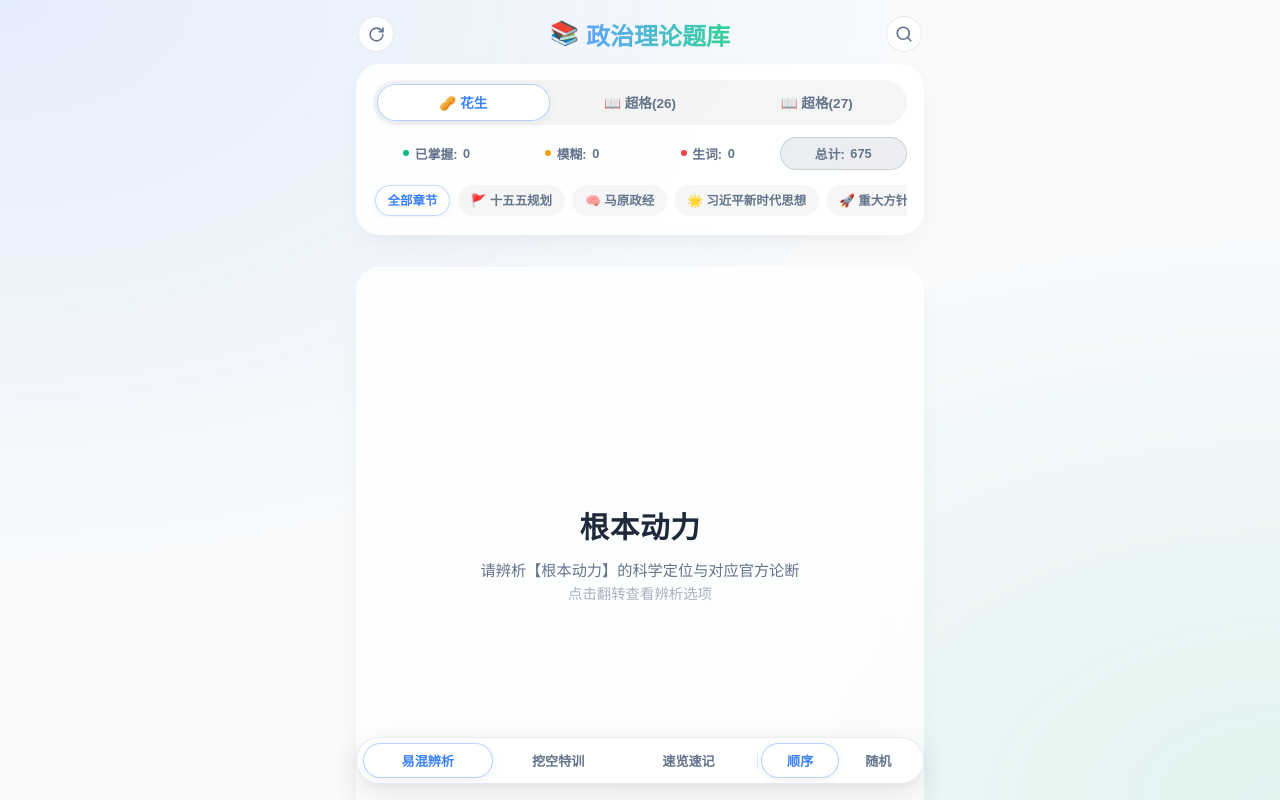
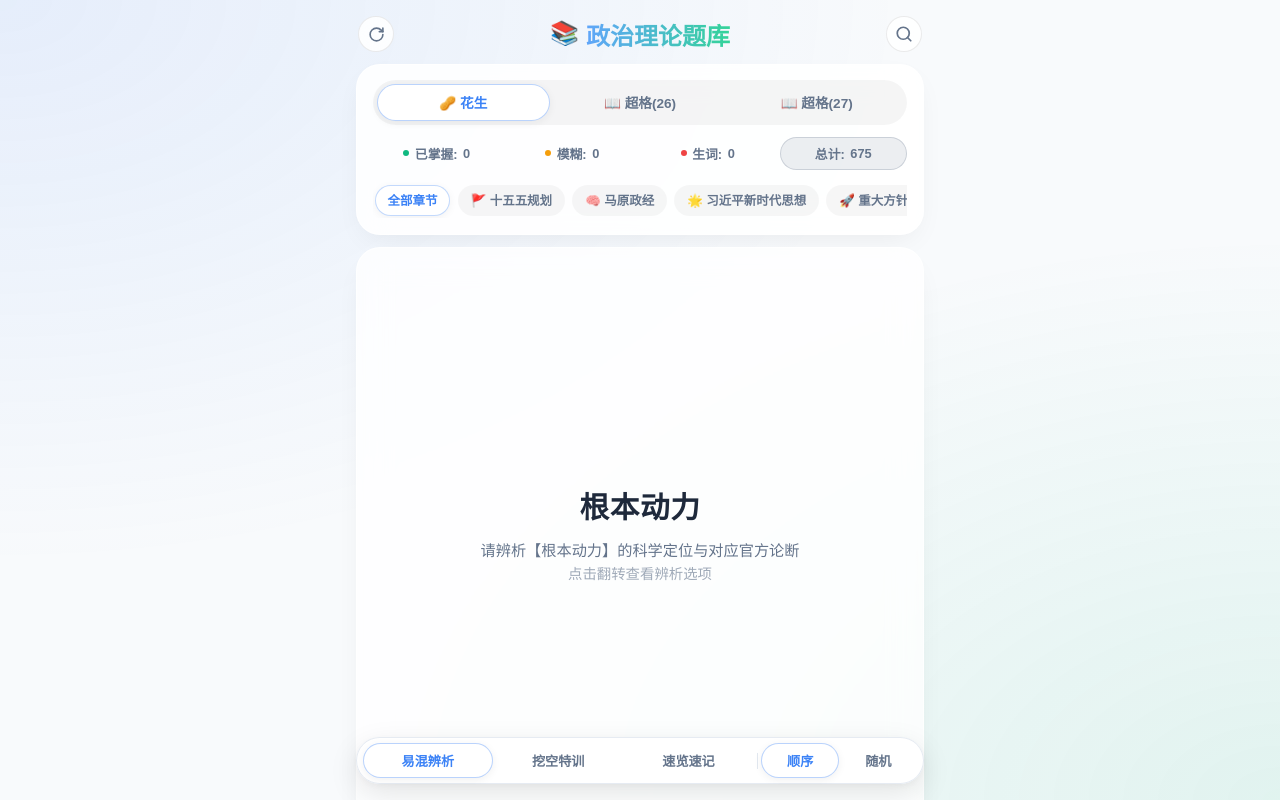
Before and after one commit to troses3/zhengzhi-fuxi, a React (Vite) app: page / in a window 1280 px wide. Shown: the top 800 px of the page. Built offline with nearby package versions, Linux system fonts and the light colour scheme.

Commit message:
style(ui): unify all vertical card and section spacing to compact 0.75rem standard

```diff
--- a/src/App.css
+++ b/src/App.css
@@ -35,13 +35,13 @@ body {
   padding: 1rem 1rem calc(4.8rem + env(safe-area-inset-bottom)) 1rem;
   display: flex;
   flex-direction: column;
-  gap: 1.25rem;
+  gap: 0.75rem;
   min-height: 100vh;
   box-sizing: border-box;
 }
 
 .header {
-  margin-bottom: 0.75rem;
+  margin-bottom: 0;
 }
 
 .header-nav-bar {
@@ -637,7 +637,7 @@ body {
   display: flex;
   flex-direction: column;
   align-items: center;
-  gap: 2rem;
+  gap: 0.75rem;
   perspective: 1000px;
 }
 
```
Also changed, not shown: 4 other files (tests, documents, lock files or other folders).
